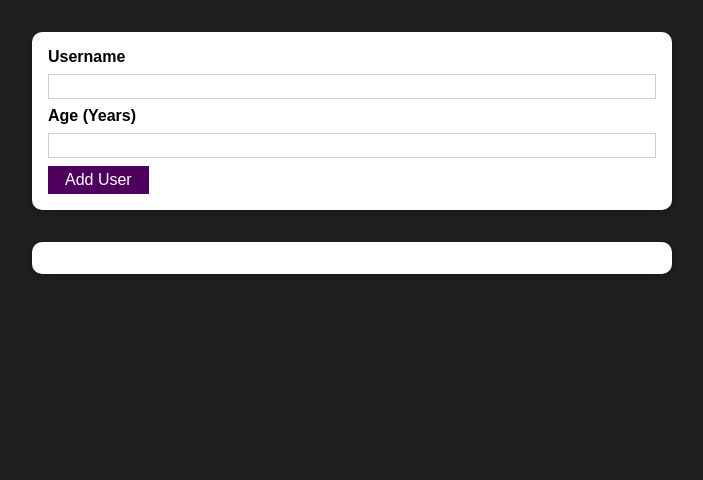
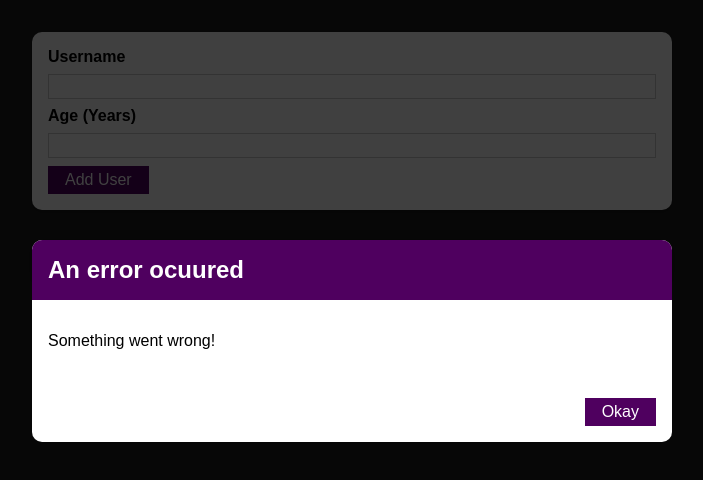
Before and after one commit to Sourolio10/react-practice, a React (Create React App) app in the folder user-profile-error-message/: page / in a window 1280 px wide. Shown: the top 480 px of the page, without its empty margins (288-991 px from the left). Built offline with nearby package versions, Linux system fonts and the light colour scheme.

Commit message:
Daily practice

```diff
--- /dev/null
+++ b/user-profile-error-message/src/components/UI/ErrorModal.js
@@ -0,0 +1,24 @@
+import React from "react";
+import Card from "./Card";
+import Button from "./Button";
+import classes from './ErrorModal.module.css'
+const ErrorModal = (props) => {
+    return(
+        <div>
+        <div className={classes.backdrop}/>
+        <Card className={classes.modal}>
+            <header className={classes.header}>
+            <h2>{props.title}</h2>
+            </header>
+            <div className={classes.content}>
+                <p>{props.message}</p>
+            </div>
+            <footer className={classes.actions}>
+                <Button>Okay</Button>
+            </footer>
+        </Card>
+        </div>
+    )
+}
+
+export default ErrorModal;
--- /dev/null
+++ b/user-profile-error-message/src/components/UI/ErrorModal.module.css
@@ -0,0 +1,45 @@
+.backdrop {
+    position: fixed;
+    top: 0;
+    left: 0;
+    width: 100%;
+    height: 100vh;
+    z-index: 10;
+    background: rgba(0, 0, 0, 0.75);
+  }
+
+  .modal {
+    position: fixed;
+    top: 30vh;
+    left: 10%;
+    width: 80%;
+    z-index: 100;
+    overflow: hidden;
+  }
+
+  .header {
+    background: #4f005f;
+    padding: 1rem;
+  }
+
+  .header h2 {
+    margin: 0;
+    color: white;
+  }
+
+  .content {
+    padding: 1rem;
+  }
+
+  .actions {
+    padding: 1rem;
+    display: flex;
+    justify-content: flex-end;
+  }
+
+  @media (min-width: 768px) {
+    .modal {
+      left: calc(50% - 20rem);
+      width: 40rem;
+    }
+  }
--- a/user-profile-error-message/src/components/Users/AddUser.js
+++ b/user-profile-error-message/src/components/Users/AddUser.js
@@ -2,6 +2,7 @@
 import Card from "../UI/Card";
 import classes from'./AddUser.module.css'
 import Button from "../UI/Button";
+import ErrorModal from "../UI/ErrorModal";
 const AddUser = (props) => {
     const [enteredUsername, setEnteredUsername] = useState('')
     const [enteredAge, setEnteredAge] = useState('')
@@ -26,6 +27,8 @@
         setEnteredAge(event.target.value)
     }
     return (
+        <div>
+        <ErrorModal title="An error ocuured" message="Something went wrong!"/>
         <Card className= {classes.input}>
             <form onSubmit={addUserHandler}>
                 <label htmlFor="username">Username</label>
@@ -35,6 +38,7 @@
                 <Button type="submit">Add User</Button>
             </form>
         </Card>
+        </div>
     )
 }
 
```
